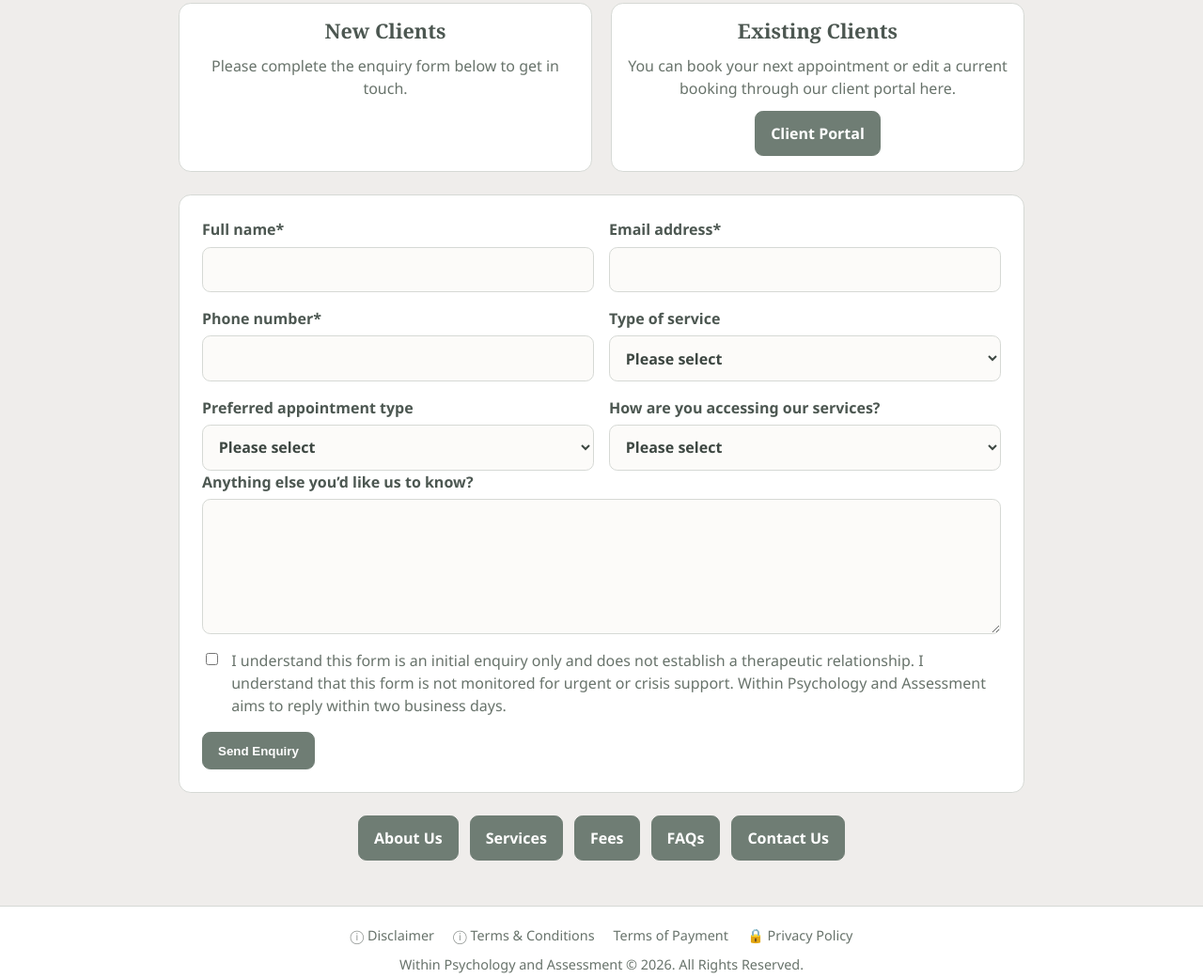
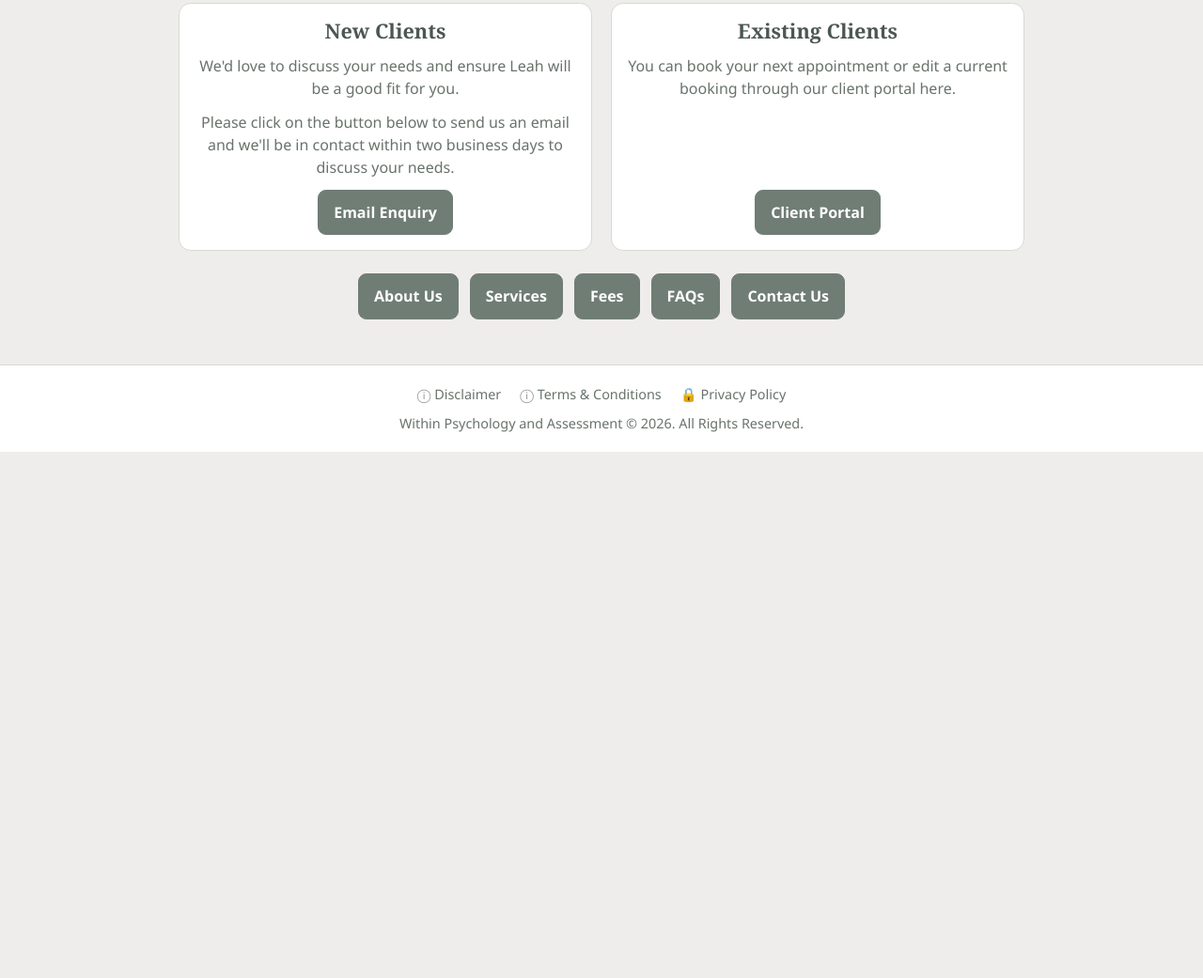
Before and after one commit to play123-source/leahs-website, a plain HTML site: page booking.html in a window 1280 px wide. Shown: the part 424-1465 px from the top of the page at 94% size. After the commit the page ends 905 px from the top, so only its background shows below. Drawn offline with Linux system fonts and the light colour scheme.

Commit message:
Revert new-client enquiry form and trim footer links
Restore email enquiry for new clients and remove Terms of Payment from the site footer.

```diff
--- a/booking.html
+++ b/booking.html
@@ -26,7 +26,17 @@
       <section class="booking-boxes" aria-label="Booking options">
         <article class="card booking-box">
           <h2>New Clients</h2>
-          <p>Please complete the enquiry form below to get in touch.</p>
+          <p>
+            We'd love to discuss your needs and ensure Leah will be a good fit
+            for you.
+          </p>
+          <p>
+            Please click on the button below to send us an email and we'll be in
+            contact within two business days to discuss your needs.
+          </p>
+          <a class="btn primary" href="mailto:hello@withinpsych.com.au"
+            >Email Enquiry</a
+          >
         </article>
 
         <article class="card booking-box">
@@ -45,91 +55,6 @@
         </article>
       </section>
 
-      <p id="enquiry-sent" class="enquiry-sent" hidden tabindex="-1">
-        Thank you. Your enquiry has been sent. We aim to reply within two
-        business days.
-      </p>
-
-      <form
-        class="enquiry-form"
-        action="https://formsubmit.co/hello@withinpsych.com.au"
-        method="POST"
-      >
-        <input
-          type="hidden"
-          name="_subject"
-          value="New client enquiry — Within Psychology and Assessment"
-        />
-        <input type="hidden" name="_template" value="table" />
-        <input
-          type="hidden"
-          name="_next"
-          value="https://play123-source.github.io/leahs-website/booking.html?sent=1"
-        />
-
-        <div class="form-grid">
-          <label>
-            Full name*
-            <input type="text" name="full_name" required autocomplete="name" />
-          </label>
-          <label>
-            Email address*
-            <input type="email" name="email" required autocomplete="email" />
-          </label>
-          <label>
-            Phone number*
-            <input type="tel" name="phone" required autocomplete="tel" />
-          </label>
-          <label>
-            Type of service
-            <select name="service_type">
-              <option value="">Please select</option>
-              <option>Individual psychology</option>
-              <option>Couples therapy</option>
-              <option>Psychological assessment</option>
-              <option>Unsure</option>
-            </select>
-          </label>
-          <label>
-            Preferred appointment type
-            <select name="appointment_type">
-              <option value="">Please select</option>
-              <option>In person, Springfield</option>
-              <option>Telehealth</option>
-              <option>Either</option>
-            </select>
-          </label>
-          <label>
-            How are you accessing our services?
-            <select name="access_pathway">
-              <option value="">Please select</option>
-              <option>Self-referral</option>
-              <option>GP-referral</option>
-              <option>WorkCover</option>
-              <option>NDIS</option>
-              <option>Other</option>
-            </select>
-          </label>
-        </div>
-
-        <label>
-          Anything else you’d like us to know?
-          <textarea name="message" rows="5"></textarea>
-        </label>
-
-        <label class="form-note">
-          <input type="checkbox" name="enquiry_acknowledgement" value="Yes" required />
-          <span>
-            I understand this form is an initial enquiry only and does not
-            establish a therapeutic relationship. I understand that this form is
-            not monitored for urgent or crisis support. Within Psychology and
-            Assessment aims to reply within two business days.
-          </span>
-        </label>
-
-        <button class="btn primary" type="submit">Send Enquiry</button>
-      </form>
-
       <div class="hero-actions">
         <a class="btn primary" href="./about-us.html">About Us</a>
         <a class="btn primary" href="./services.html">Services</a>
@@ -144,20 +69,10 @@
         <nav class="footer-links" aria-label="Legal">
           <a href="./disclaimer.html"><span class="footer-info-icon" aria-hidden="true">ⓘ</span> Disclaimer</a>
           <a href="./terms-and-conditions.html"><span class="footer-info-icon" aria-hidden="true">ⓘ</span> Terms &amp; Conditions</a>
-          <a href="./terms-of-payment.html">Terms of Payment</a>
           <a href="./privacy-policy.html"><span aria-hidden="true">🔒</span> Privacy Policy</a>
         </nav>
         <p>Within Psychology and Assessment © 2026. All Rights Reserved.</p>
       </div>
     </footer>
-    <script>
-      if (new URLSearchParams(window.location.search).get("sent") === "1") {
-        var notice = document.getElementById("enquiry-sent");
-        if (notice) {
-          notice.hidden = false;
-          notice.focus();
-        }
-      }
-    </script>
   </body>
 </html>
--- a/styles.css
+++ b/styles.css
@@ -648,82 +648,3 @@ a.card:hover {
   background: white;
   margin-top: 1rem;
 }
-
-.enquiry-form {
-  max-width: 900px;
-  margin: 0 auto 1.5rem;
-  text-align: left;
-  background: var(--card);
-  border: 1px solid var(--border);
-  border-radius: 0.8rem;
-  padding: 1.5rem;
-}
-
-.enquiry-form .form-grid {
-  display: grid;
-  grid-template-columns: repeat(2, minmax(0, 1fr));
-  gap: 1rem;
-}
-
-.enquiry-form label {
-  display: flex;
-  flex-direction: column;
-  gap: 0.4rem;
-  color: #4c5751;
-  font-weight: 600;
-  margin-bottom: 1rem;
-}
-
-.enquiry-form .form-grid label {
-  margin-bottom: 0;
-}
-
-.enquiry-form input,
-.enquiry-form select,
-.enquiry-form textarea {
-  width: 100%;
-  font: inherit;
-  color: var(--text);
-  background: #fcfbf9;
-  border: 1px solid var(--border);
-  border-radius: 0.55rem;
-  padding: 0.7rem 0.8rem;
-}
-
-.enquiry-form textarea {
-  resize: vertical;
-}
-
-.enquiry-form .form-note {
-  flex-direction: row;
-  align-items: flex-start;
-  gap: 0.7rem;
-  font-weight: 400;
-  color: var(--muted);
-}
-
-.enquiry-form .form-note input {
-  width: auto;
-  margin-top: 0.25rem;
-  flex: 0 0 auto;
-}
-
-.enquiry-form .btn {
-  display: inline-block;
-}
-
-.enquiry-sent {
-  max-width: 900px;
-  margin: 0 auto 1rem;
-  padding: 0.9rem 1rem;
-  background: #eef6ef;
-  border: 1px solid #c7d9c8;
-  border-radius: 0.8rem;
-  color: #3d5743;
-}
-
-@media (max-width: 700px) {
-  .enquiry-form .form-grid {
-    grid-template-columns: 1fr;
-  }
-}
```
Also changed, not shown: about-us.html (+0 -1 lines), assessments.html (+0 -1 lines), contact.html (+0 -1 lines), disclaimer.html (+0 -1 lines), faqs.html (+0 -1 lines), fees.html (+0 -1 lines), index.html (+0 -1 lines), privacy-policy.html (+0 -1 lines), services.html (+0 -1 lines), terms-and-conditions.html (+0 -1 lines), terms-of-payment.html (+0 -1 lines).
